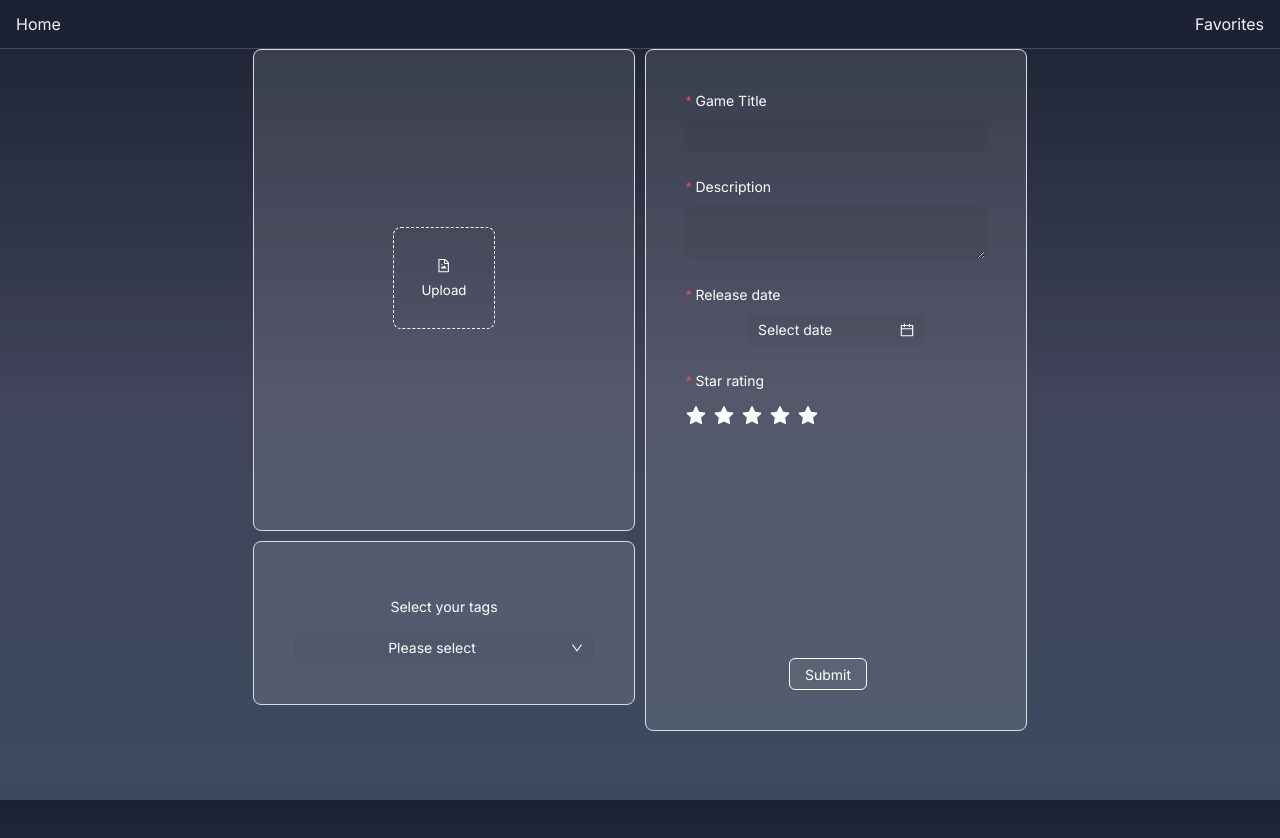
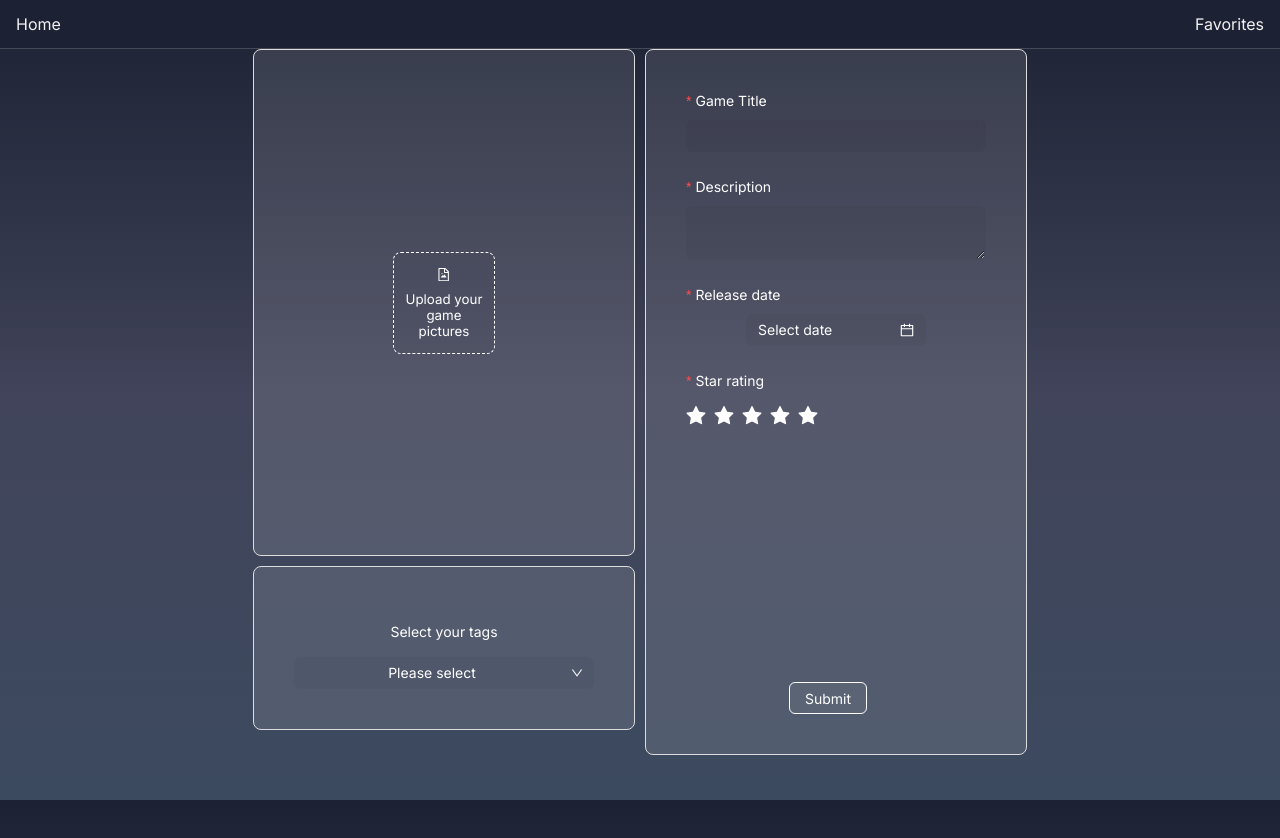
Before and after one commit to Edwardvee/GamesReactApp, a React (Vite) app: page /edit/1 in a window 1280 px wide. Shown: the top 838 px of the page. Built offline with nearby package versions, Linux system fonts and the light colour scheme.

Commit message:
fix: format

```diff
--- a/src/screens/EditGame/EditGame.tsx
+++ b/src/screens/EditGame/EditGame.tsx
@@ -61,14 +61,7 @@ export function EditGame() {
           }}
         >
           <Col>
-            <div
-              className={styles.img}
-              style={{
-                display: "flex",
-                flexDirection: "column",
-                height: "400px",
-              }}
-            >
+            <div className={styles.img}>
               <Form.Item
                 label=""
                 valuePropName="img"
@@ -102,7 +95,9 @@ export function EditGame() {
                     type="button"
                   >
                     <FileImageOutlined />
-                    <div style={{ marginTop: 8 }}>Upload</div>
+                    <div style={{ marginTop: 8 }}>
+                      Upload your game pictures
+                    </div>
                   </button>
                 </Upload>
               </Form.Item>
@@ -119,15 +114,7 @@ export function EditGame() {
             </div>
           </Col>
           <Col>
-            <div
-              className={styles.gameInfo}
-              style={{
-                display: "flex",
-                flexDirection: "column",
-                height: "600px",
-                minHeight: "min-content",
-              }}
-            >
+            <div className={styles.gameInfo} style={{}}>
               <Form.Item<IForm>
                 label="Game Title"
                 name="gameTitle"
@@ -166,7 +153,7 @@ export function EditGame() {
               >
                 <Rate allowHalf />
               </Form.Item>
-              <Form.Item style={{ marginTop: "auto" }}>
+              <Form.Item style={{ marginTop: "250px" }}>
                 <Button type="default" htmlType="submit">
                   Submit
                 </Button>
```
Also changed, not shown: src/screens/EditGame/EditGame.module.scss (+5 -7 lines).
